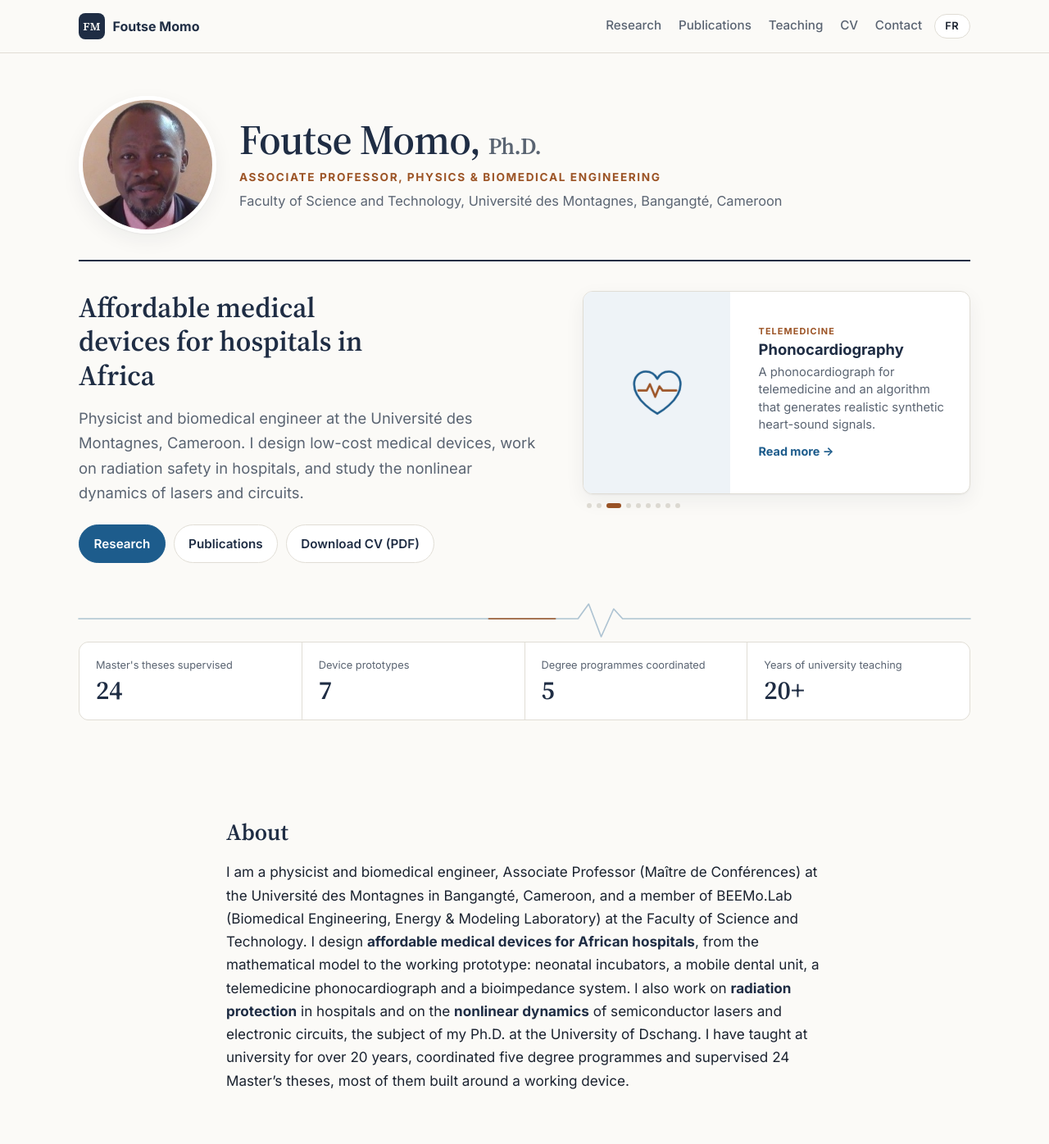
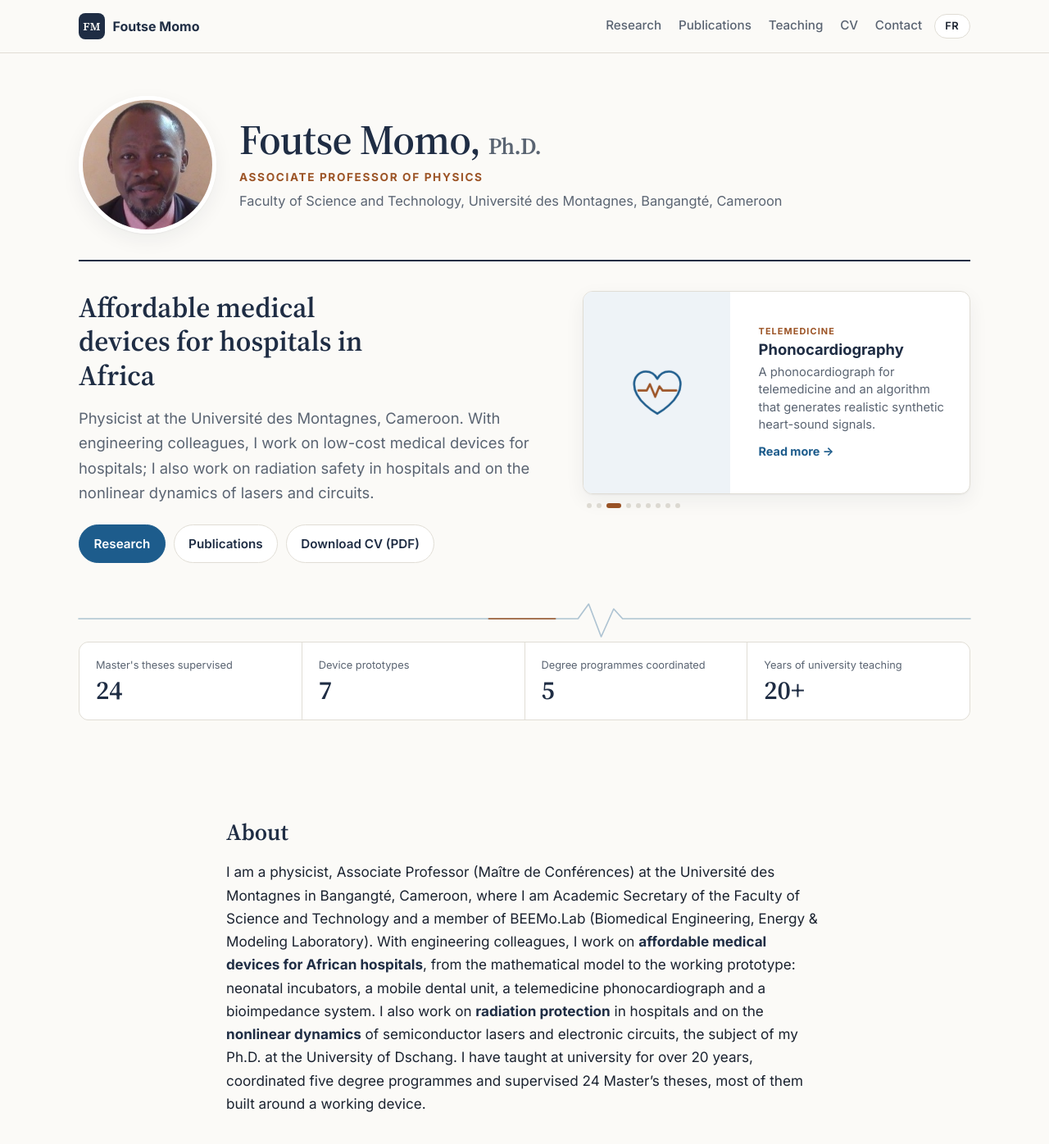
Before and after one commit to Foutse/meme-personal-website, a Jekyll site: the page built from index.html, in a window 1280 px wide and 1400 px high. Shown: the top 1396 px of the window at 82% size. Built offline with Jekyll 4.4.1, drawn with Linux system fonts in a browser that asks for light colours; some of the changed text lies outside the part shown.

Commit message:
He is a physicist, not a biomedical engineer; still Academic Secretary
His corrections after seeing the site: the intro, bio and title now say
physicist working with engineering colleagues, and Academic Secretary of
the Faculty is shown as current (since 2023).

Co-Authored-By: Claude Opus 5.5 <noreply@anthropic.com>

```diff
--- a/_data/career.yml
+++ b/_data/career.yml
@@ -4,12 +4,12 @@ experience:
     org: { en: Université des Montagnes, fr: Université des Montagnes }
     items:
       en:
+        - "Academic Secretary, Faculty of Science and Technology, since 2023"
         - "Coordinator, FOAD/AUF Master's in Quality Control, Regulatory Affairs and Biomedical Engineering, and Master's in Biomedical Engineering (Instrumentation), 2024–2025"
-        - "Academic Secretary, Faculty of Science and Technology, 2023–2025"
         - "Administrative Officer, Faculty of Science and Technology, 2022–2023"
       fr:
+        - "Secrétaire académique de la Faculté des Sciences et Technologies, depuis 2023"
         - "Coordonnateur du Master FOAD/AUF Contrôle qualité, Affaires réglementaires et Ingénierie biomédicale, et du Master Ingénierie biomédicale option instrumentation, 2024–2025"
-        - "Secrétaire académique de la Faculté des Sciences et Technologies, 2023–2025"
         - "Responsable administratif de la Faculté des Sciences et Technologies, 2022–2023"
   - when: { en: "2016 – 2021", fr: "2016 – 2021" }
     role: { en: Senior Lecturer, fr: Chargé de Cours }
--- a/_data/i18n.yml
+++ b/_data/i18n.yml
@@ -7,7 +7,7 @@ en:
   switch_short: FR
   nav: { research: Research, publications: Publications, teaching: Teaching, cv: CV, contact: Contact }
   tagline: Affordable medical devices for hospitals in Africa
-  lead: "Physicist and biomedical engineer at the Université des Montagnes, Cameroon. I design low-cost medical devices, work on radiation safety in hospitals, and study the nonlinear dynamics of lasers and circuits."
+  lead: "Physicist at the Université des Montagnes, Cameroon. With engineering colleagues, I work on low-cost medical devices for hospitals; I also work on radiation safety in hospitals and on the nonlinear dynamics of lasers and circuits."
   about: About
   stats: { pubs: Peer-reviewed publications, citations: Citations, h: h-index, theses: "Master's theses supervised", prototypes: Device prototypes, programmes: Degree programmes coordinated, years: Years of university teaching }
   news: News
@@ -78,7 +78,7 @@ fr:
   switch_short: EN
   nav: { research: Recherche, publications: Publications, teaching: Enseignement, cv: CV, contact: Contact }
   tagline: Des dispositifs médicaux abordables pour les hôpitaux d'Afrique
-  lead: "Physicien et ingénieur biomédical à l'Université des Montagnes (Cameroun). Je conçois des dispositifs médicaux à bas coût, travaille sur la radioprotection à l'hôpital et étudie la dynamique non linéaire des lasers et des circuits."
+  lead: "Physicien à l'Université des Montagnes (Cameroun). Avec des collègues ingénieurs, je travaille sur des dispositifs médicaux à bas coût pour les hôpitaux ; je travaille aussi sur la radioprotection à l'hôpital et sur la dynamique non linéaire des lasers et des circuits."
   about: Présentation
   stats: { pubs: Publications à comité de lecture, citations: Citations, h: Indice h, theses: Mémoires de master encadrés, prototypes: Prototypes de dispositifs, programmes: Formations coordonnées, years: Années d'enseignement universitaire }
   news: Actualités
--- a/_data/profile.yml
+++ b/_data/profile.yml
@@ -10,8 +10,8 @@ orcid: ""          # e.g. https://orcid.org/0000-0000-0000-0000  (leave empty to
 researchgate: ""   # leave empty to hide
 
 title:
-  en: Associate Professor, Physics & Biomedical Engineering
-  fr: Maître de conférences, physique et ingénierie biomédicale
+  en: Associate Professor of Physics
+  fr: Maître de Conférences en Physique
 affiliation:
   en: Faculty of Science and Technology, Université des Montagnes, Bangangté, Cameroon
   fr: Faculté des Sciences et Technologies, Université des Montagnes, Bangangté, Cameroun
@@ -22,20 +22,20 @@ address:
 # Bio (Markdown allowed). Follows the profile paragraph of his CV.
 bio:
   en: >-
-    I am a physicist and biomedical engineer, Associate Professor (Maître de Conférences) at the
-    Université des Montagnes in Bangangté, Cameroon, and a member of BEEMo.Lab (Biomedical Engineering,
-    Energy & Modeling Laboratory) at the Faculty of Science and Technology.
-    I design **affordable medical devices for African hospitals**, from the mathematical model to the
+    I am a physicist, Associate Professor (Maître de Conférences) at the Université des Montagnes in
+    Bangangté, Cameroon, where I am Academic Secretary of the Faculty of Science and Technology and a
+    member of BEEMo.Lab (Biomedical Engineering, Energy & Modeling Laboratory).
+    With engineering colleagues, I work on **affordable medical devices for African hospitals**, from the mathematical model to the
     working prototype: neonatal incubators, a mobile dental unit, a telemedicine phonocardiograph and a
     bioimpedance system. I also work on **radiation protection** in hospitals and on the **nonlinear
     dynamics** of semiconductor lasers and electronic circuits, the subject of my Ph.D. at the
     University of Dschang. I have taught at university for over 20 years, coordinated five degree
     programmes and supervised 24 Master's theses, most of them built around a working device.
   fr: >-
-    Physicien et ingénieur biomédical, je suis Maître de conférences à l'Université des Montagnes à
-    Bangangté (Cameroun) et membre du BEEMo.Lab (Biomedical Engineering, Energy & Modeling Laboratory)
-    de la Faculté des sciences et technologies.
-    Je conçois des **dispositifs médicaux abordables pour les hôpitaux d'Afrique**, du modèle
+    Physicien, je suis Maître de conférences à l'Université des Montagnes à Bangangté (Cameroun), où
+    je suis Secrétaire académique de la Faculté des sciences et technologies et membre du BEEMo.Lab
+    (Biomedical Engineering, Energy & Modeling Laboratory).
+    Avec des collègues ingénieurs, je travaille sur des **dispositifs médicaux abordables pour les hôpitaux d'Afrique**, du modèle
     mathématique au prototype fonctionnel : couveuses néonatales, unité dentaire mobile,
     phonocardiographe pour la télémédecine, système de bio-impédance. Je travaille aussi sur la
     **radioprotection** en milieu hospitalier et sur la **dynamique non linéaire** des lasers à
```
Also changed, not shown: CONTENT-TODO.md (+2 -1 lines).
